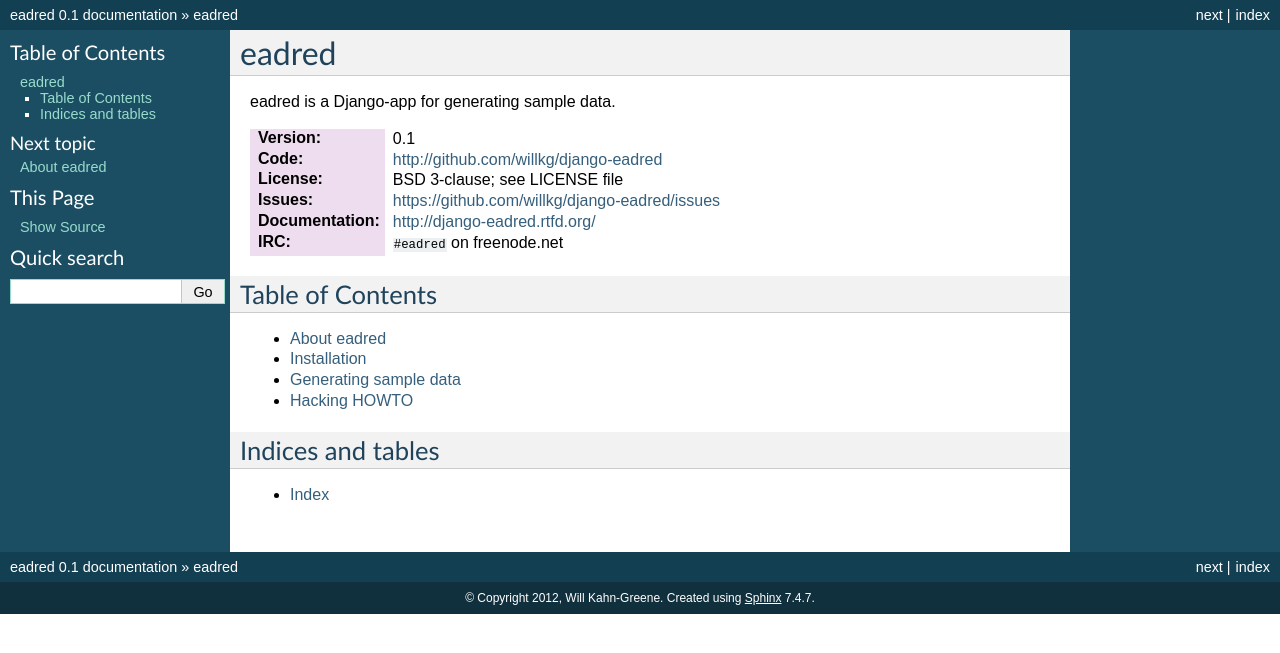
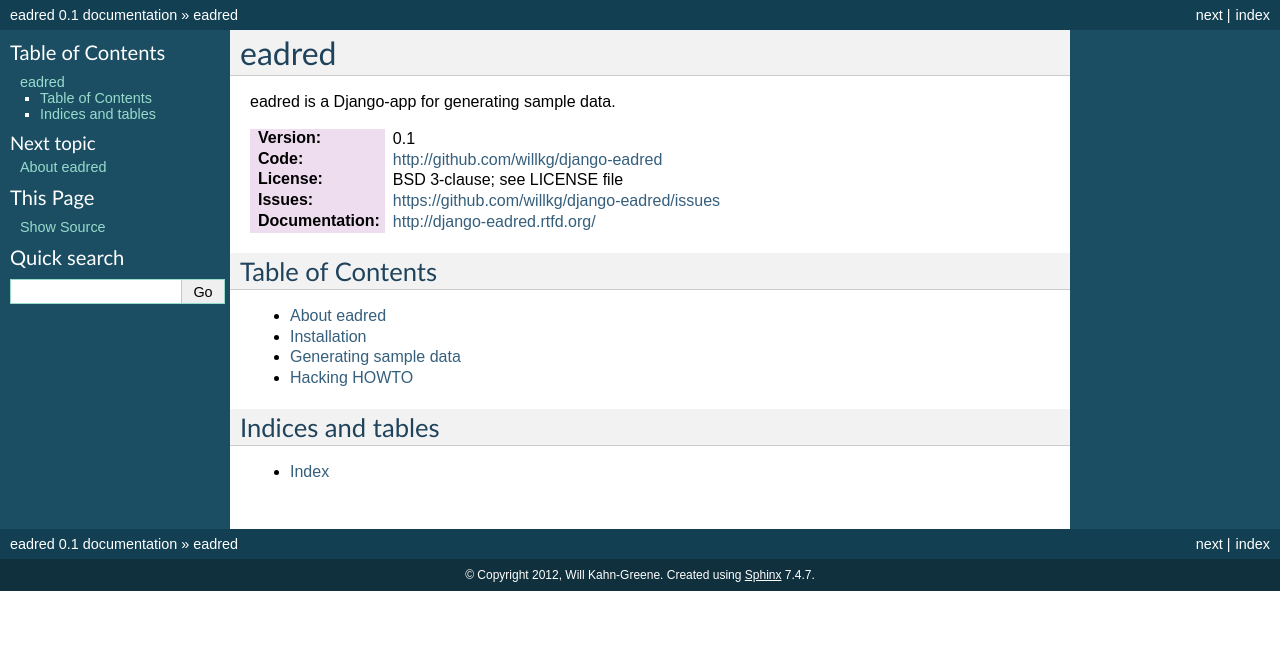
Before and after one commit to willkg/django-eadred, a Sphinx documentation site: the page built from docs/index.rst, in a window 1280 px wide. Shown: the top 653 px of the page. Built offline with Sphinx 7.4.7, drawn with Linux system fonts in a browser that asks for light colours.

Commit message:
Nix IRC; update release date for 0.0.1

```diff
--- a/README.rst
+++ b/README.rst
@@ -61,8 +61,5 @@
 Issue tracker:
     https://github.com/willkg/django-eadred/issues
 
-IRC:
-    #eadred on freenode.net
-
 License:
     BSD 3-clause; see LICENSE file
--- a/docs/index.rst
+++ b/docs/index.rst
@@ -11,7 +11,6 @@
 :License:       BSD 3-clause; see LICENSE file
 :Issues:        https://github.com/willkg/django-eadred/issues
 :Documentation: http://django-eadred.rtfd.org/
-:IRC:           ``#eadred`` on freenode.net
 
 
 Table of Contents
```
Also changed, not shown: 1 other file.
